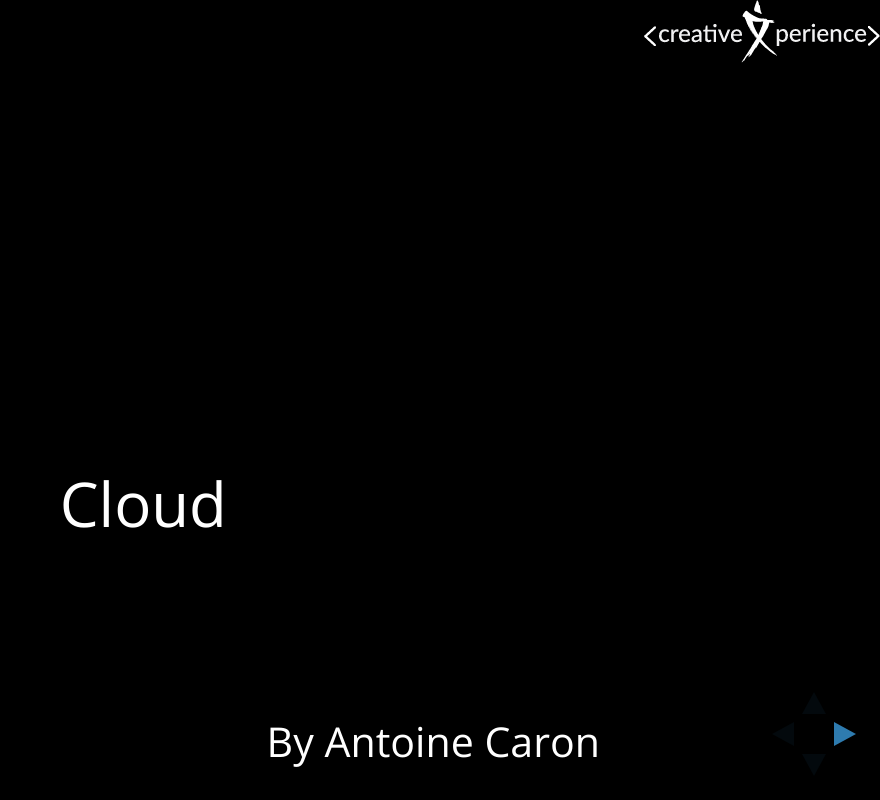
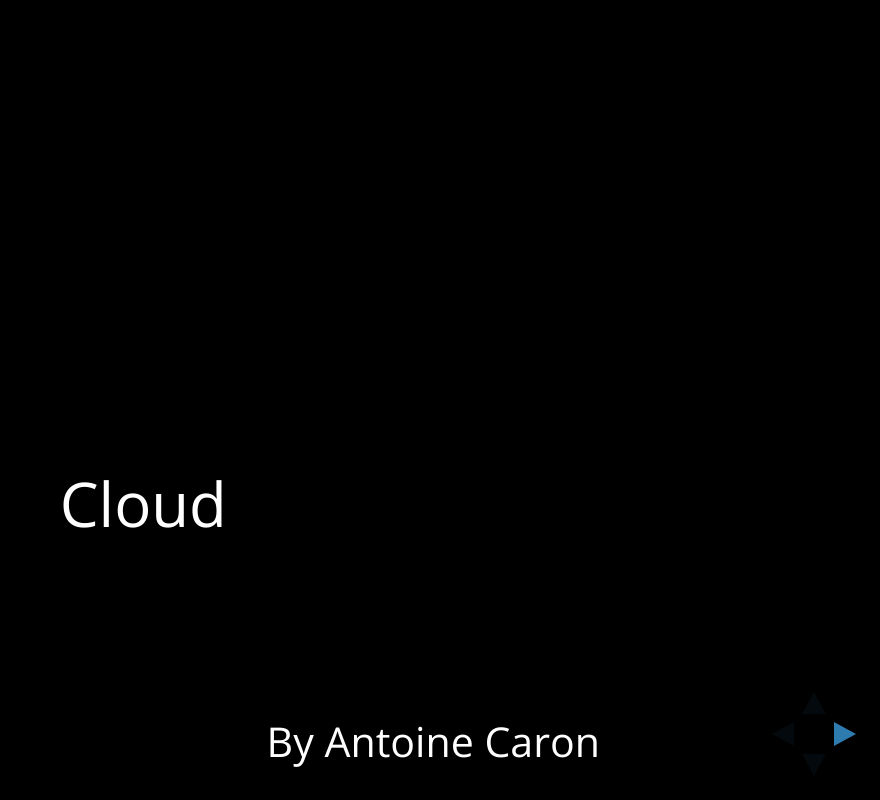
Before and after one commit to Slashgear/cloud, a website: page index.html in a window 1280 px wide. Shown: the whole page, without its empty margins (400-1280 px from the left). Drawn offline with nearby package versions, Linux system fonts and the light colour scheme.

Commit message:
Remove logo

```diff
--- a/index.html
+++ b/index.html
@@ -26,12 +26,6 @@
     <style>
         * {
             font-family: 'Open Sans', sans-serif;
-        }
-
-        body {
-            background-image: url('img/aya-logo.png');
-            background-repeat: no-repeat;
-            background-position: top right;
         }
     </style>
 </head>
```
